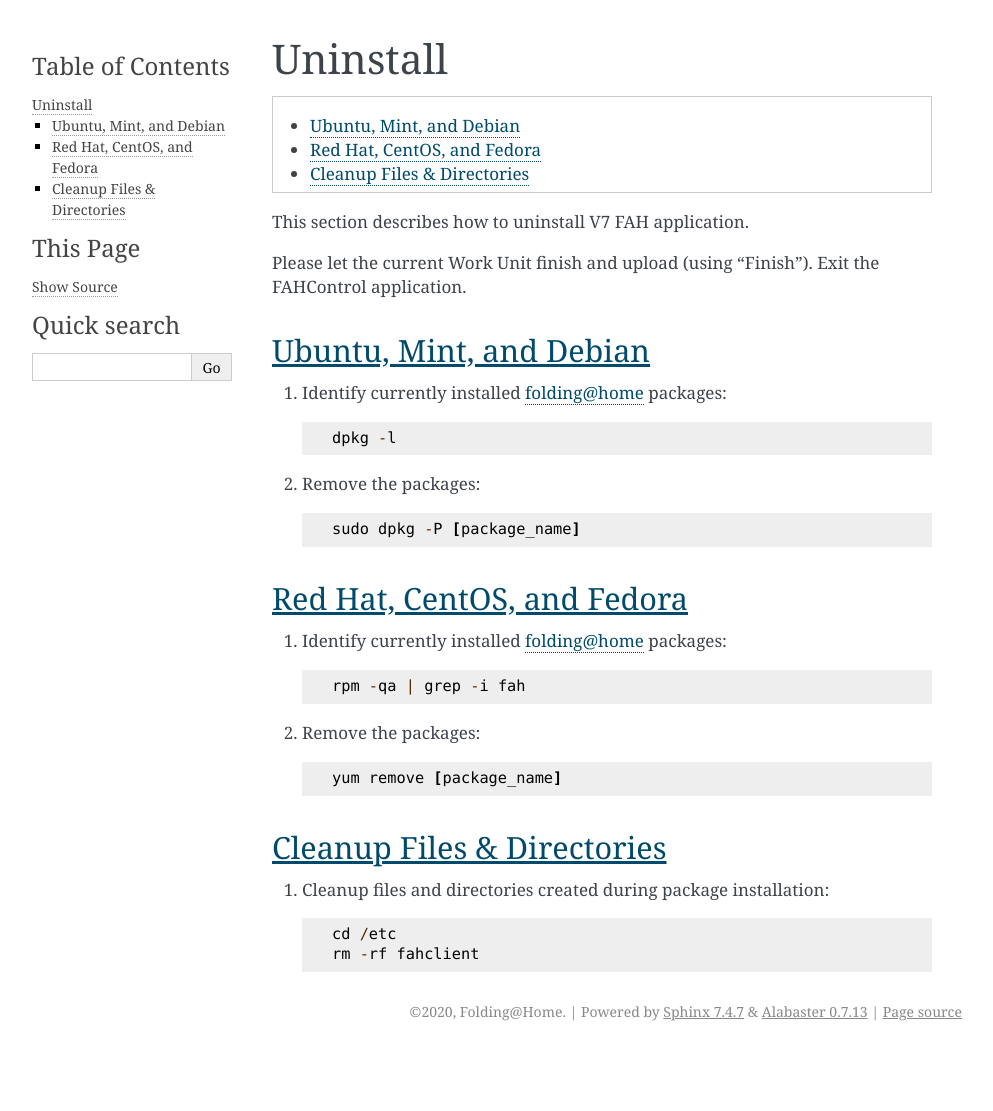
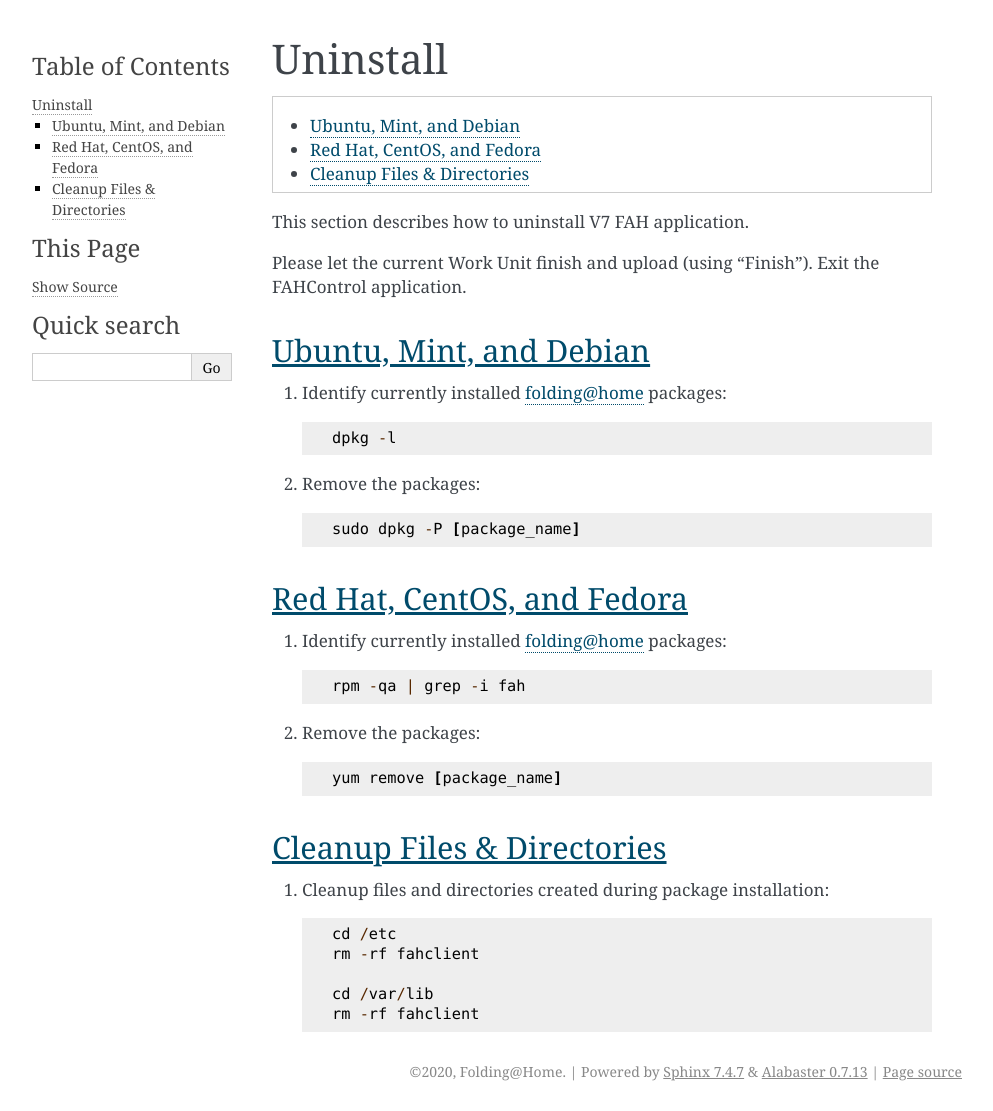
Before and after one commit to FoldingCommunity/fah-client-documentation, a Sphinx documentation site: the page built from docs/source/linux/uninstall_linux.rst, in a window 1280 px wide. Shown: the whole page, without its empty margins (148-1141 px from the left). Built offline with Sphinx 7.4.7, drawn with Linux system fonts in a browser that asks for light colours; before the commit the page ends 1051 px from its top, so only the background shows below that.

Commit message:
Updated uninstall_linux.rst

```diff
--- a/docs/source/linux/uninstall_linux.rst
+++ b/docs/source/linux/uninstall_linux.rst
@@ -43,3 +43,6 @@
 
 	cd /etc
 	rm -rf fahclient
+
+	cd /var/lib
+	rm -rf fahclient
```
